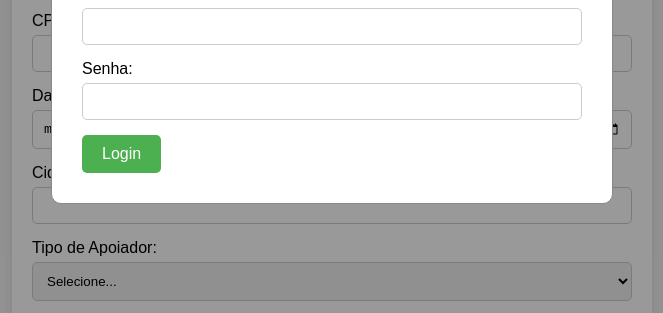
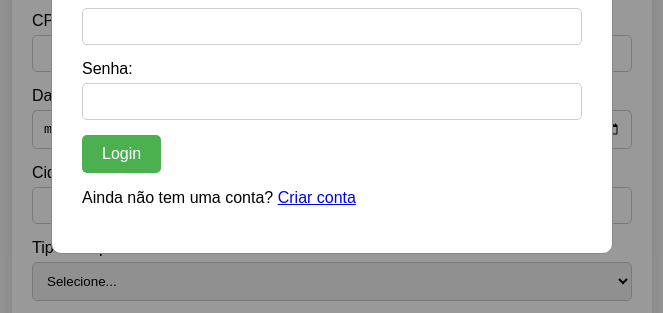
Before and after one commit to informatica-eeepvna/ProjetoFinal-CampanhaPolitica-PROPOSTA_05, a plain HTML site: page form/index.html in a window 1280 px wide. Both pictures are taken after a click on the button "Cadastrar Apoiador". Shown: the part 253-566 px from the top of the page, without its empty margins (308-971 px from the left). Drawn offline with Linux system fonts and the light colour scheme; no server answers.

Commit message:
PaginaWebDeputadoArthur

```diff
--- a/form/index.html
+++ b/form/index.html
@@ -67,6 +67,7 @@
                     <input type="password" id="senha" required>
                 </div>
                 <button type="submit">Login</button>
+                <p>Ainda não tem uma conta? <a href="../cadastro/Registro.html">Criar conta</a></p>
             </form>
         </div>
     </div>
```
